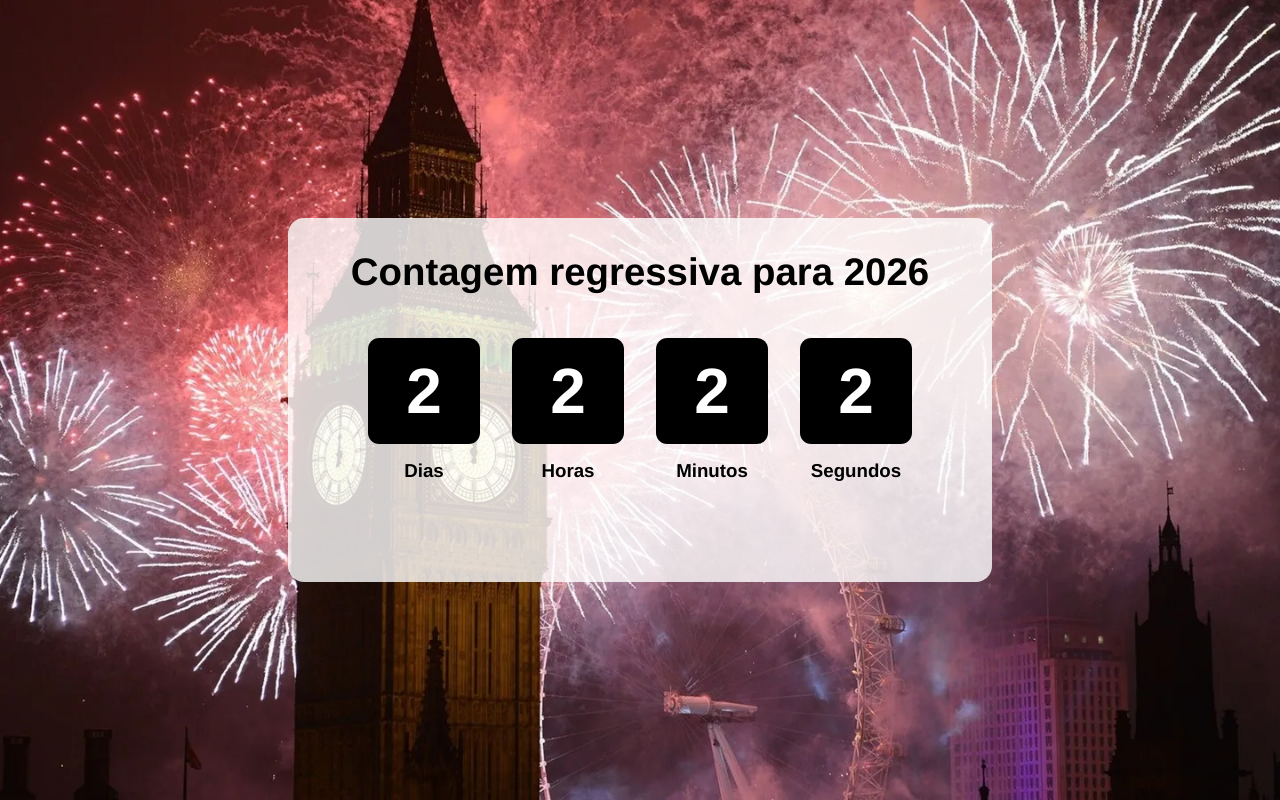
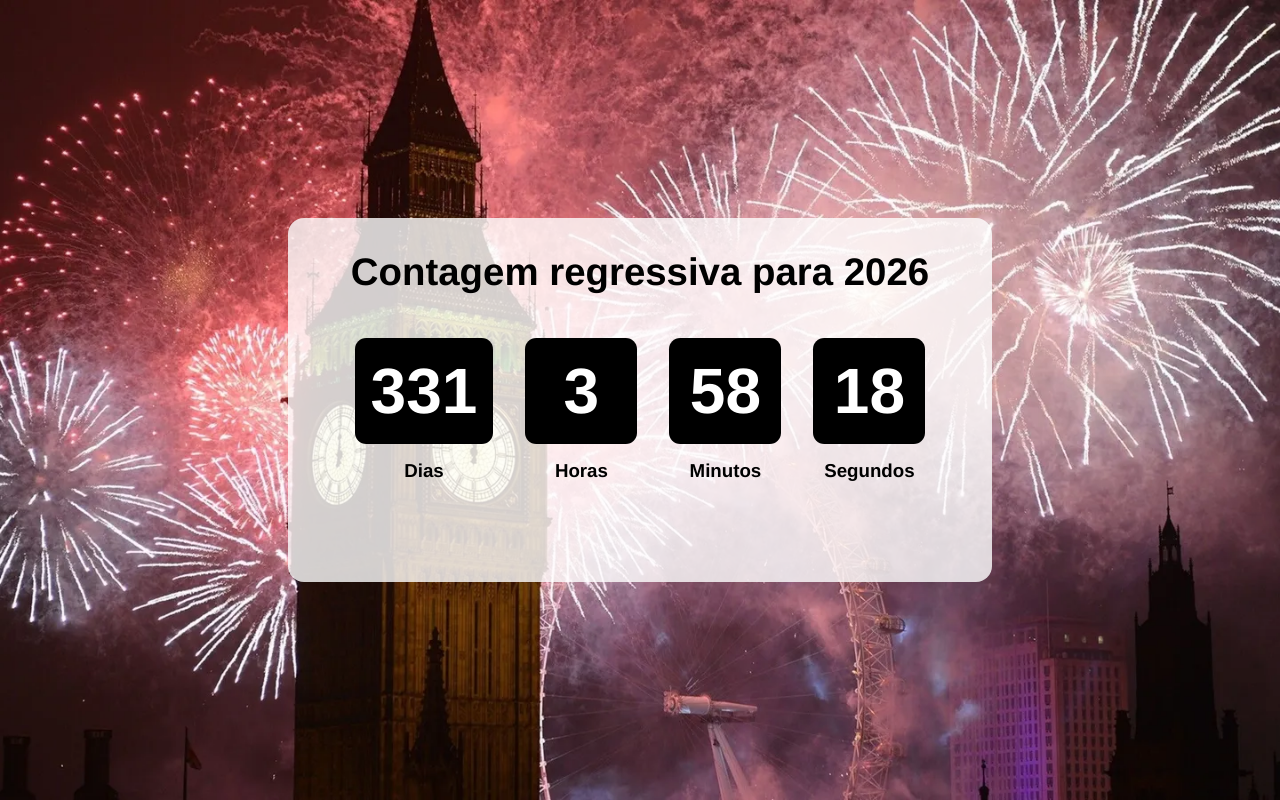
Before and after one commit to endryus7/Contador-Regressivo, a React (Vite) app in the folder Contador_Regressivo/: page / in a window 1280 px wide. Built offline with nearby package versions, Linux system fonts and the light colour scheme.

Commit message:
Cria a logica do contador

```diff
--- a/Contador_Regressivo/src/App.jsx
+++ b/Contador_Regressivo/src/App.jsx
@@ -3,20 +3,22 @@
 
 import NewYear from "./assets/newyear.png"
 
+import useCountdown from './hooks/useCountdown'
+
 import './App.css'
 
 function App() {
-
+  const [day, hour, minute, second] = useCountdown("Jan 1, 2027 00:00:00")
 
   return (
     <div className='App' style={{backgroundImage: `url(${NewYear})`}}>
       <div className="container">
         <Title title="Contagem regressiva para 2026" />
         <div className="countdown-container">
-          <Counter title="Dias" number={2} />
-          <Counter title="Horas" number={2} />
-          <Counter title="Minutos" number={2} />
-          <Counter title="Segundos" number={2} />
+          <Counter title="Dias" number={day} />
+          <Counter title="Horas" number={hour} />
+          <Counter title="Minutos" number={minute} />
+          <Counter title="Segundos" number={second} />
         </div>
       </div>
     </div>
--- /dev/null
+++ b/Contador_Regressivo/src/hooks/useCountdown.jsx
@@ -0,0 +1,36 @@
+import { useState } from "react"
+
+const useCountdown = (date) => {
+    const [day, setDay] = useState()
+    const [hour, setHour] = useState()
+    const [minute, setMinute] = useState()
+    const [second, setSecond] = useState()
+
+    const countdown = () => {
+        const countDate = new Date(date).getTime()
+        const now = new Date().getTime()
+
+        const interval = countDate - now
+
+        const second = 1000
+        const minute = second * 60
+        const hour = minute * 60
+        const day = hour * 24
+
+        const dayNumber = Math.floor(interval / day)
+        const hourNumber = Math.floor((interval % day) / hour)
+        const minuteNumber = Math.floor((interval % hour ) / minute)
+        const secondNumber = Math.floor((interval % minute) / second)
+
+        setDay(dayNumber)
+        setHour(hourNumber)
+        setMinute(minuteNumber)
+        setSecond(secondNumber)
+    }
+
+    setInterval(countdown, 1000)
+
+    return [day, hour, minute, second]
+}
+
+export default useCountdown;
```
